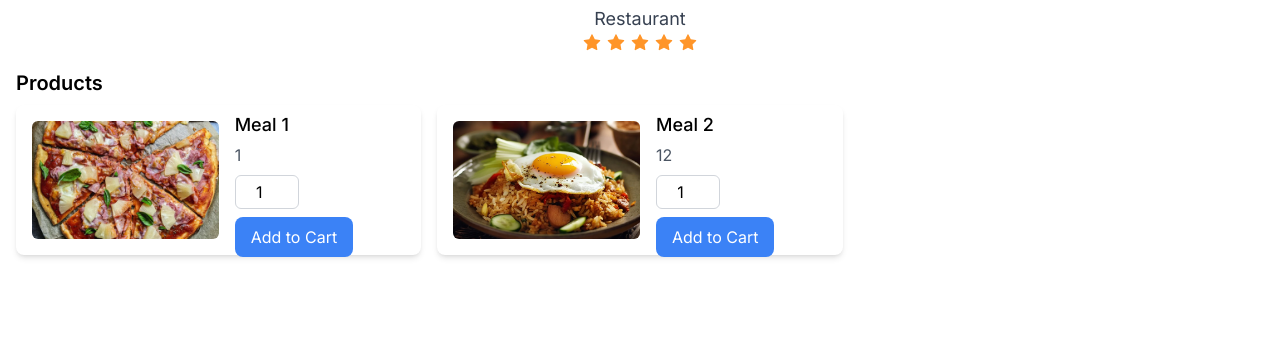
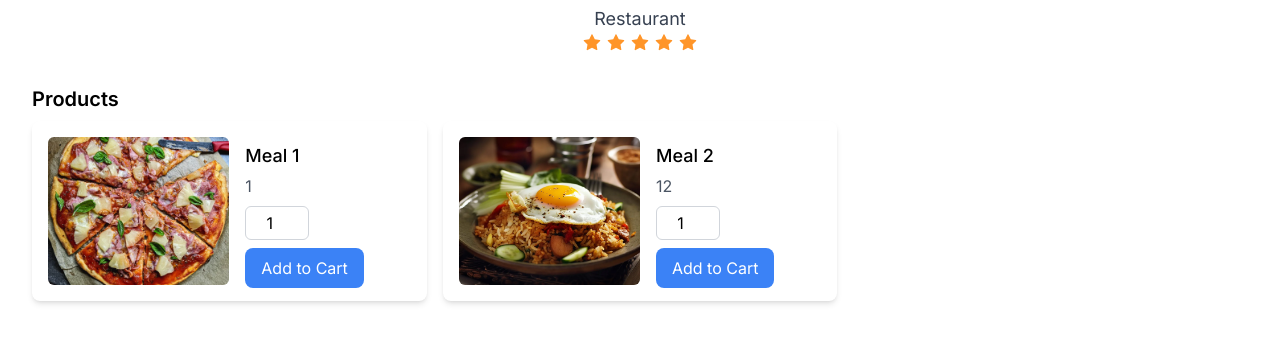
Before and after one commit to JessemQuarcks/mealmate, a Next.js app: page /meal/1 in a window 1280 px wide. Shown: the part 537-880 px from the top of the page. Before the commit the page ends 810 px from the top, so only its background shows below. Built offline with nearby package versions, Linux system fonts and the light colour scheme.

Commit message:
Co-authored-by: Michael Quarcoo <Michael-Quarcoo@users.noreply.github.com>

```diff
--- a/src/app/Checkout/page.tsx
+++ b/src/app/Checkout/page.tsx
@@ -7,6 +7,7 @@ import { calculateTotal, removeFromCart } from '@/lib/slice';
 import dynamic from 'next/dynamic';
 import PaystackPayment from '../../components/PayStack'; // Ensure the import path is correct
 import { FiTrash2 } from 'react-icons/fi'; // Import the bin icon
+import { saveAs } from 'file-saver';
 
 interface CartItem {
   id: string;
@@ -44,6 +45,9 @@ const CheckOutComponent: React.FC = () => {
     dispatch(removeFromCart(id));
   };
 
+  const saveState = () =>{
+
+  }
   return (
     <div className="lg:flex max-w-screen-2xl mx-auto">
       <div className="flex-grow m-5 shadow-sm">
@@ -80,9 +84,10 @@ const CheckOutComponent: React.FC = () => {
               onSuccess={handleSuccess}
               onClose={handleClose}
             />
-            {/* <button className="bg-blue-500 text-white py-2 px-4 rounded">
+            <button onClick={saveState} className="bg-blue-500 text-white py-2 px-4 rounded">
               Pay Now
-            </button> */}
+
+            </button>
           </div>
         )}
         <div className="flex flex-col p-5 space-y-10 bg-white">
--- a/src/app/meal/[id]/page.tsx
+++ b/src/app/meal/[id]/page.tsx
@@ -82,9 +82,9 @@ const MetailDetailsComponent: React.FC<MealPageProps> = ({ params }) => {
         <h2 className="text-black text-2xl md:text-4xl font-bold mt-4">{name}</h2>
         <p className="text-gray-700 text-base md:text-lg mt-2">{category}</p>
         <div>{generatedRating(+ratings)}</div>
-        <div className="mt-4 w-full">
+        <div className="mt-4 w-full container mx-auto p-4">
           <h3 className="text-xl font-semibold mb-2">Products</h3>
-          <div className="grid grid-cols-1 place-items-center sm:grid-cols-2 lg:grid-cols-3 gap-4">
+          <div className="grid grid-cols-1 sm:grid-cols-2 lg:grid-cols-3 gap-4">
             {prod.map((product) => (
               <ProductCard key={product.id} product={product} />
             ))}
--- a/src/components/ProductCard.tsx
+++ b/src/components/ProductCard.tsx
@@ -54,8 +54,8 @@ const ProductCardAdditon: React.FC<ProductCardProps> = ({ product }) => {
 
   return (
     <div
-      className="flex flex-col md:flex-row items-center bg-white p-4 rounded-lg shadow-md w-full max-w-md"
-      style={{ height: '150px' }}
+      className="flex flex-col md:flex-row items-center  bg-white p-4 rounded-lg shadow-md w-full max-w-md mb-60"
+      style={{ height: '180px' }}
     >
       <div className="w-full md:w-1/2 h-full">
         <Image
@@ -88,6 +88,7 @@ const ProductCardAdditon: React.FC<ProductCardProps> = ({ product }) => {
         </button>
       </div>
     </div>
+
   );
 };
 
--- a/src/models/OrderModel.ts
+++ b/src/models/OrderModel.ts
@@ -6,6 +6,7 @@ interface IProduct {
   name: string;
   image: string;
   price: number;
+  quantity: number;
 }
 
 interface IOrder extends Document {
@@ -32,6 +33,10 @@ const OrderProductSchema = new mongoose.Schema<IProduct>({
     type: Number,
     required: true,
   },
+  quantity: {
+    type: Number,
+    required: true
+  }
 });
 
 const OrderSchema = new mongoose.Schema<IOrder>(
```
